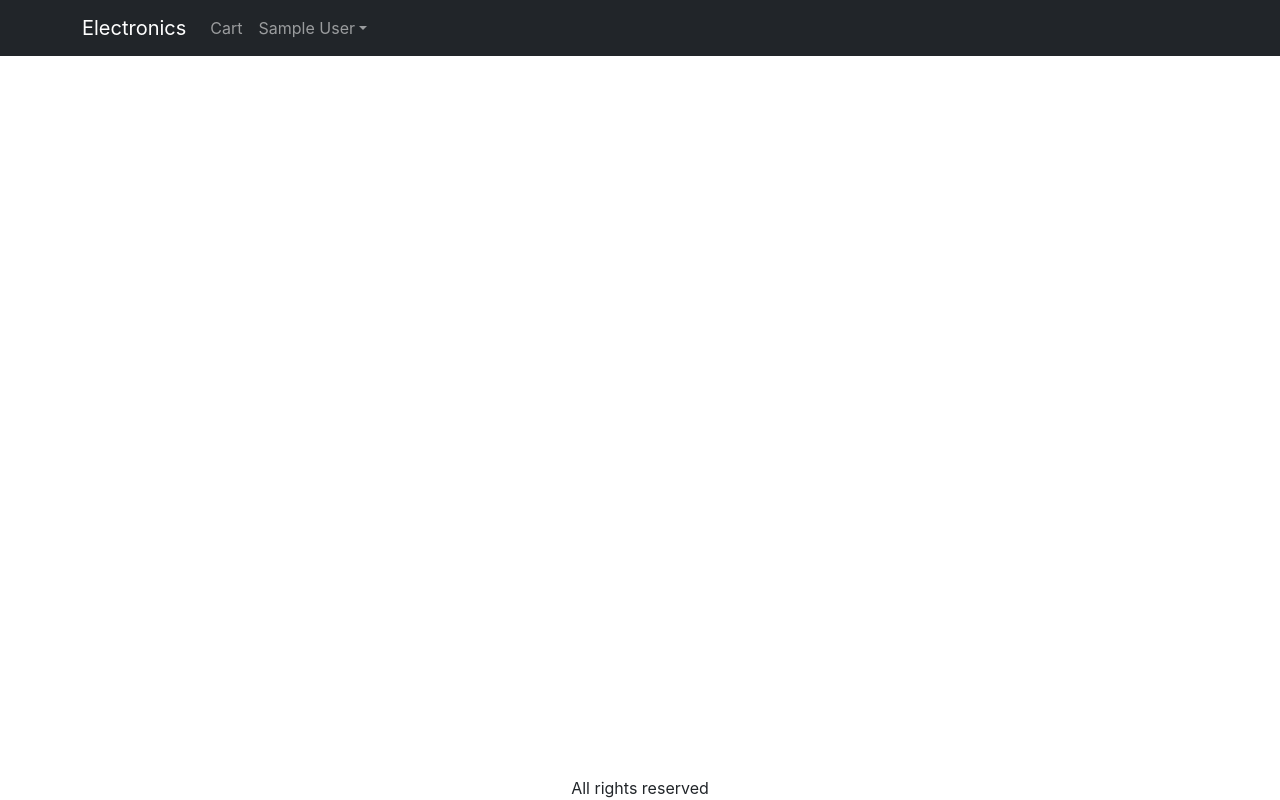
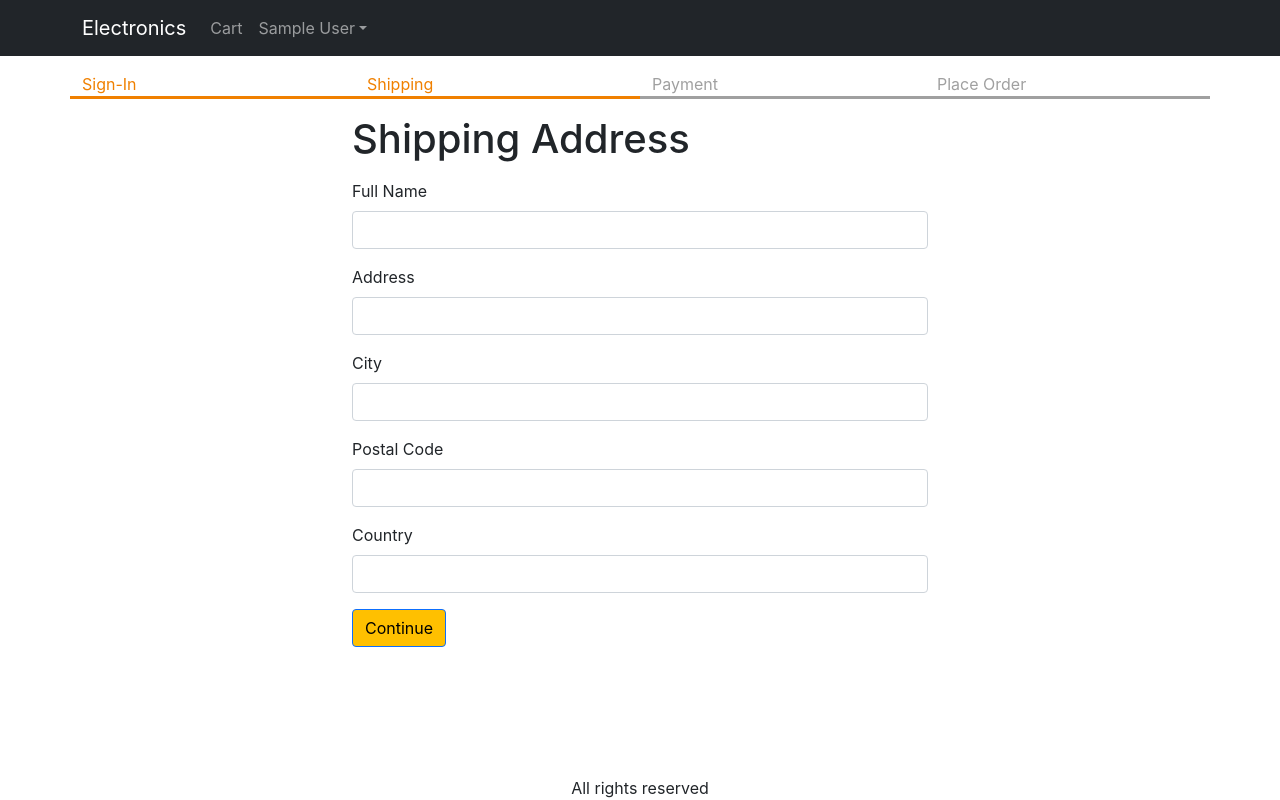
Before and after one commit to AlexTeklu/mern-shop, a React (Create React App) app in the folder frontend/: page /shipping in a window 1280 px wide. Built offline with nearby package versions, Linux system fonts and the light colour scheme; sample sign-in values are in the browser's storage.

Commit message:
registering user is completed

```diff
--- a/frontend/src/App.js
+++ b/frontend/src/App.js
@@ -13,6 +13,8 @@
 import { ToastContainer } from 'react-toastify';
 import 'react-toastify/dist/ReactToastify.css';
 import NavDropdown from 'react-bootstrap/NavDropdown';
+import ShippingAddressScreen from './Screen/ShippingAddressScreen';
+import SignupScreen from './Screen/SignupScreen';
 
 function App() {
 	const { state, dispatch: ctxDispatch } = useContext(Store);
@@ -21,6 +23,7 @@
 	const signoutHandler = () => {
 		ctxDispatch({ type: 'USER_SIGNOUT' });
 		localStorage.removeItem('userInfo');
+		localStorage.removeItem('shippingAddress');
 	};
 
 	return (
@@ -74,6 +77,9 @@
 							<Route path='/product/:slug' element={<ProductScreen />} />
 							<Route path='/cart' element={<CartScreen />} />
 							<Route path='/signin' element={<SigninScreen />} />
+							<Route path="/signup" element={<SignupScreen />} />
+							<Route path='/shipping' element={<ShippingAddressScreen />}
+							></Route>
 							<Route path='/' element={<HomeScreen />} />
 						</Routes>
 					</Container>
--- /dev/null
+++ b/frontend/src/Screen/ShippingAddressScreen.js
@@ -0,0 +1,111 @@
+import React, { useContext, useEffect, useState } from 'react';
+import { Helmet } from 'react-helmet-async';
+import Form from 'react-bootstrap/Form';
+import Button from 'react-bootstrap/Button';
+import { useNavigate } from 'react-router-dom';
+import { Store } from '../Store';
+import CheckoutSteps from '.././components/CheckoutSteps';
+
+export default function ShippingAddressScreen() {
+	const navigate = useNavigate();
+	const { state, dispatch: ctxDispatch } = useContext(Store);
+	const {
+		userInfo,
+		cart: { shippingAddress },
+	} = state;
+	const [fullName, setFullName] = useState(shippingAddress.fullName || '');
+	const [address, setAddress] = useState(shippingAddress.address || '');
+	const [city, setCity] = useState(shippingAddress.city || '');
+	const [postalCode, setPostalCode] = useState(
+		shippingAddress.postalCode || ''
+	);
+	useEffect(() => {
+		if (!userInfo) {
+			navigate('/signin?redirect=/shipping');
+		}
+	}, [userInfo, navigate]);
+	const [country, setCountry] = useState(shippingAddress.country || '');
+	const submitHandler = (e) => {
+		e.preventDefault();
+		ctxDispatch({
+			type: 'SAVE_SHIPPING_ADDRESS',
+			payload: {
+				fullName,
+				address,
+				city,
+				postalCode,
+				country,
+			},
+		});
+		localStorage.setItem(
+			'shippingAddress',
+			JSON.stringify({
+				fullName,
+				address,
+				city,
+				postalCode,
+				country,
+			})
+		);
+		navigate('/payment');
+	};
+	return (
+		<div>
+			<Helmet>
+				<title>Shipping Address</title>
+			</Helmet>
+
+			<CheckoutSteps step1 step2></CheckoutSteps>
+			<div className='container small-container'>
+				<h1 className='my-3'>Shipping Address</h1>
+				<Form onSubmit={submitHandler}>
+					<Form.Group className='mb-3' controlId='fullName'>
+						<Form.Label>Full Name</Form.Label>
+						<Form.Control
+							value={fullName}
+							onChange={(e) => setFullName(e.target.value)}
+							required
+						/>
+					</Form.Group>
+					<Form.Group className='mb-3' controlId='address'>
+						<Form.Label>Address</Form.Label>
+						<Form.Control
+							value={address}
+							onChange={(e) => setAddress(e.target.value)}
+							required
+						/>
+					</Form.Group>
+					<Form.Group className='mb-3' controlId='city'>
+						<Form.Label>City</Form.Label>
+						<Form.Control
+							value={city}
+							onChange={(e) => setCity(e.target.value)}
+							required
+						/>
+					</Form.Group>
+					<Form.Group className='mb-3' controlId='postalCode'>
+						<Form.Label>Postal Code</Form.Label>
+						<Form.Control
+							value={postalCode}
+							onChange={(e) => setPostalCode(e.target.value)}
+							required
+						/>
+					</Form.Group>
+					<Form.Group className='mb-3' controlId='country'>
+						<Form.Label>Country</Form.Label>
+						<Form.Control
+							value={country}
+							onChange={(e) => setCountry(e.target.value)}
+							required
+						/>
+					</Form.Group>
+					<div className='mb-3'>
+						<Button variant='primary' type='submit'>
+							Continue
+						</Button>
+					</div>
+				</Form>
+			</div>
+		</div>
+	);
+}
--- /dev/null
+++ b/frontend/src/Screen/SignupScreen.js
@@ -0,0 +1,97 @@
+import Axios from 'axios';
+import { Link, useLocation, useNavigate } from 'react-router-dom';
+import Container from 'react-bootstrap/Container';
+import Form from 'react-bootstrap/Form';
+import Button from 'react-bootstrap/Button';
+import { Helmet } from 'react-helmet-async';
+import { useContext, useEffect, useState } from 'react';
+import { Store } from '../Store';
+import { toast } from 'react-toastify';
+import { getError } from '../utils';
+
+export default function SignupScreen() {
+  const navigate = useNavigate();
+  const { search } = useLocation();
+  const redirectInUrl = new URLSearchParams(search).get('redirect');
+  const redirect = redirectInUrl ? redirectInUrl : '/';
+
+  const [name, setName] = useState('');
+  const [email, setEmail] = useState('');
+  const [password, setPassword] = useState('');
+  const [confirmPassword, setConfirmPassword] = useState('');
+
+  const { state, dispatch: ctxDispatch } = useContext(Store);
+  const { userInfo } = state;
+  const submitHandler = async (e) => {
+    e.preventDefault();
+    if (password !== confirmPassword) {
+      toast.error('Passwords do not match');
+      return;
+    }
+    try {
+      const { data } = await Axios.post('/api/users/signup', {
+        name,
+        email,
+        password,
+      });
+      ctxDispatch({ type: 'USER_SIGNIN', payload: data });
+      localStorage.setItem('userInfo', JSON.stringify(data));
+      navigate(redirect || '/');
+    } catch (err) {
+      toast.error(getError(err));
+    }
+  };
+
+  useEffect(() => {
+    if (userInfo) {
+      navigate(redirect);
+    }
+  }, [navigate, redirect, userInfo]);
+
+  return (
+    <Container className="small-container">
+      <Helmet>
+        <title>Sign Up</title>
+      </Helmet>
+      <h1 className="my-3">Sign Up</h1>
+      <Form onSubmit={submitHandler}>
+        <Form.Group className="mb-3" controlId="name">
+          <Form.Label>Name</Form.Label>
+          <Form.Control onChange={(e) => setName(e.target.value)} required />
+        </Form.Group>
+
+        <Form.Group className="mb-3" controlId="email">
+          <Form.Label>Email</Form.Label>
+          <Form.Control
+            type="email"
+            required
+            onChange={(e) => setEmail(e.target.value)}
+          />
+        </Form.Group>
+        <Form.Group className="mb-3" controlId="password">
+          <Form.Label>Password</Form.Label>
+          <Form.Control
+            type="password"
+            required
+            onChange={(e) => setPassword(e.target.value)}
+          />
+          <Form.Group className="mb-3" controlId="confirmPassword">
+            <Form.Label>Confirm Password</Form.Label>
+            <Form.Control
+              type="password"
+              onChange={(e) => setConfirmPassword(e.target.value)}
+              required
+            />
+          </Form.Group>
+        </Form.Group>
+        <div className="mb-3">
+          <Button type="submit">Sign Up</Button>
+        </div>
+        <div className="mb-3">
+          Already have an account?{' '}
+          <Link to={`/signin?redirect=${redirect}`}>Sign-In</Link>
+        </div>
+      </Form>
+    </Container>
+  );
+}
--- a/frontend/src/Store.js
+++ b/frontend/src/Store.js
@@ -7,6 +7,9 @@
 		? JSON.parse(localStorage.getItem('userInfo'))
 		: null,
 	cart: {
+		shippingAddress: localStorage.getItem('shippingAddress')
+			? JSON.parse(localStorage.getItem('shippingAddress'))
+			: {},
 		cartItems: localStorage.getItem('cartItems')
 			? JSON.parse(localStorage.getItem('cartItems'))
 			: [],
@@ -41,6 +44,18 @@
 			return {
 				...state,
 				userInfo: null,
+				cart: {
+					cartItems: [],
+					shippingAddress: {},
+				},
+			};
+		case 'SAVE_SHIPPING_ADDRESS':
+			return {
+				...state,
+				cart: {
+					...state.cart,
+					shippingAddress: action.payload,
+				},
 			};
 
 		default:
--- /dev/null
+++ b/frontend/src/components/CheckoutSteps.js
@@ -0,0 +1,14 @@
+import React from 'react';
+import Row from 'react-bootstrap/Row';
+import Col from 'react-bootstrap/Col';
+
+export default function CheckoutSteps(props) {
+	return (
+		<Row className='checkout-steps'>
+			<Col className={props.step1 ? 'active' : ''}>Sign-In</Col>
+			<Col className={props.step2 ? 'active' : ''}>Shipping</Col>
+			<Col className={props.step3 ? 'active' : ''}>Payment</Col>
+			<Col className={props.step4 ? 'active' : ''}>Place Order</Col>
+		</Row>
+	);
+}
```
Also changed, not shown: frontend/src/index.css (+4 -4 lines), 1 other file (tests, documents, lock files or other folders).
